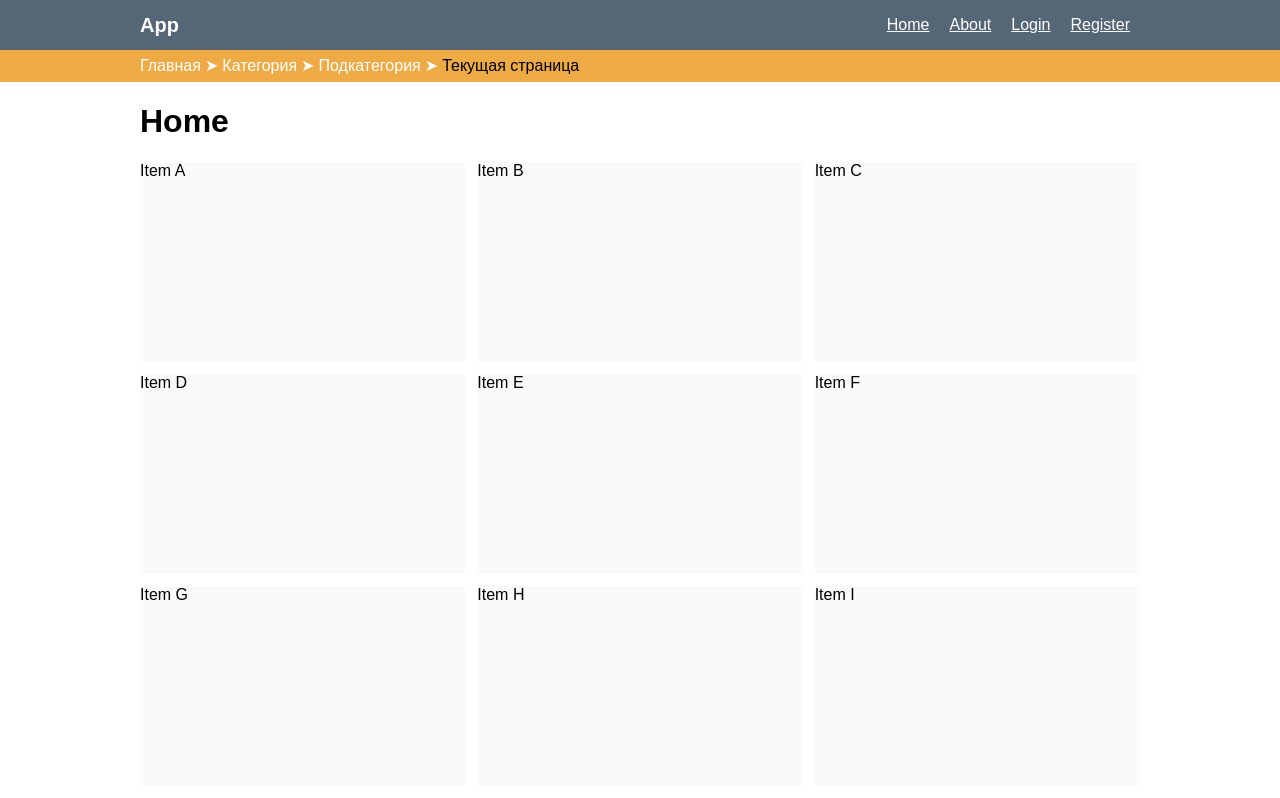
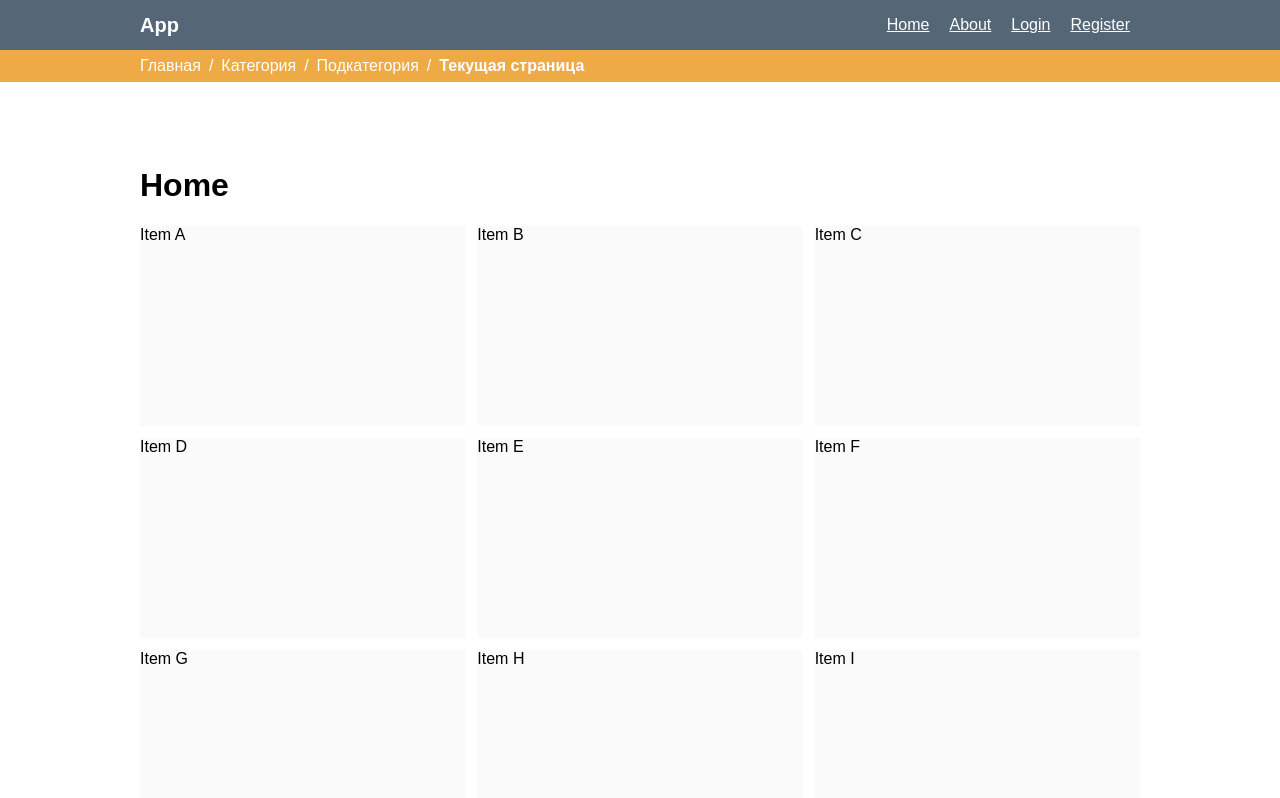
Before and after one commit to rsilivestr/vue-shop, a Vue app: page / in a window 1280 px wide. Shown: the top 798 px of the page. Built offline with nearby package versions, Linux system fonts and the light colour scheme; data requests are answered from the project's data file.

Commit message:
Update bread styles

```diff
--- a/src/App.vue
+++ b/src/App.vue
@@ -52,6 +52,8 @@ body {
 
 .main-content {
   flex: auto;
+  margin-top: 64px;
+  margin-bottom: 64px;
 }
 
 .container {
@@ -61,5 +63,6 @@ body {
   padding-right: 12px;
   margin-left: auto;
   margin-right: auto;
+  // margin: 50px auto;
 }
 </style>
--- a/src/components/layout/Bread.vue
+++ b/src/components/layout/Bread.vue
@@ -1,15 +1,12 @@
 <template>
   <nav class="bread">
-    <div class="container">
-      <router-link
-        v-for="parent of parentLinks"
-        :key="parent.id"
-        class="bread__link"
-        exact
-        :to="parent.to"
-        >{{ parent.title }}</router-link
-      >
-      <span class="bread__current">Текущая страница</span>
+    <div class="bread__container container">
+      <template v-for="parent of parentLinks">
+        <router-link :key="parent.id" class="bread__link" exact :to="parent.to">{{
+          parent.title
+        }}</router-link
+        ><span :key="parent.id + 10" class="bread__separator">/</span> </template
+      ><span class="bread__current">Текущая страница</span>
     </div>
   </nav>
 </template>
@@ -33,15 +30,23 @@ export default {
 .bread {
   line-height: 2;
   background-color: #ea4;
+  color: #fff;
+
+  &__container {
+    display: flex;
+  }
 
   &__link {
     color: #fff;
     text-decoration: none;
+  }
 
-    &::after {
-      content: '➤';
-      padding: 0 4px;
-    }
+  &__separator {
+    margin: 0 8px;
+  }
+
+  &__current {
+    font-weight: 700;
   }
 }
 </style>
```
